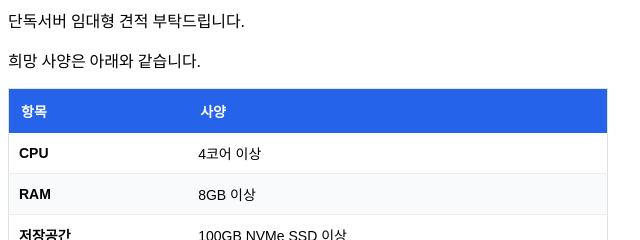
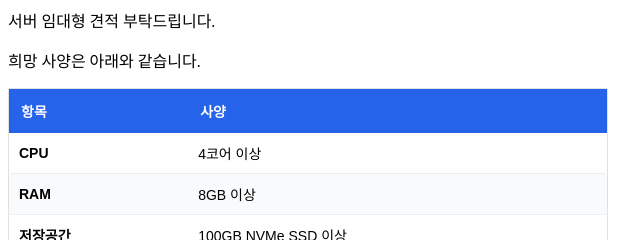
Before and after one commit to YunSongmin/YunSongmin.Github.Io, a plain HTML site: page vps_specs.html in a window 1280 px wide. Shown: the top 240 px of the page, 0-640 px from the left. Drawn offline with Linux system fonts and the light colour scheme.

Commit message:
Update vps_specs.html

```diff
--- a/vps_specs.html
+++ b/vps_specs.html
@@ -1,4 +1,5 @@
-<p>단독서버 임대형 견적 부탁드립니다.</p>
+<title>서버 임대형 견적 부탁드립니다.</title>
+<p>서버 임대형 견적 부탁드립니다.</p>
 
 <p>희망 사양은 아래와 같습니다.</p>
 
```
